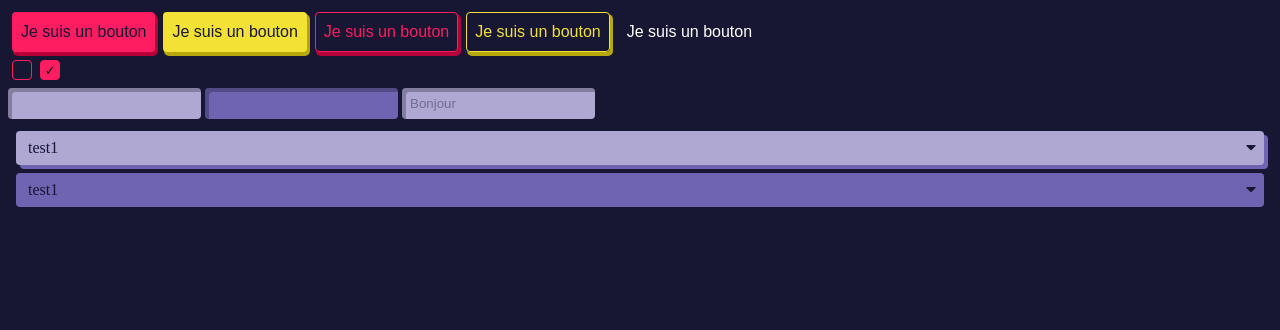
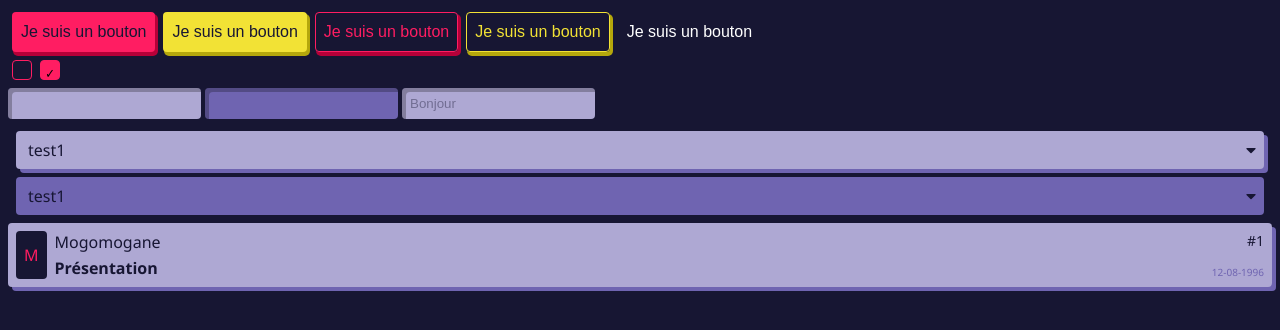
Before and after one commit to Cl0v1s/Mail, a React app in the folder frontend/: page / in a window 1280 px wide. Shown: the top 330 px of the page. Built offline with nearby package versions, Linux system fonts and the light colour scheme; the HTML template or start-up script is replaced by a standard one.

Commit message:
Ajout de mailEntry

```diff
--- a/frontend/App.jsx
+++ b/frontend/App.jsx
@@ -6,6 +6,7 @@ import { Button, ButtonPrimary, ButtonSecondary, ButtonPrimaryOutline, ButtonSec
 import { Checkbox } from './common/Checkbox/Checkbox.jsx';
 import { Input } from './common/Input/Input.jsx';
 import { Select } from './common/Select/Select.jsx';
+import { MailEntry } from './mail/MailEntry/MailEntry.jsx';
 
 export default class App extends Component {
 	constructor(props) {
@@ -50,6 +51,22 @@ export default class App extends Component {
 						/>
 					</div>
 				</div>
+				<div>
+					<MailEntry
+						mail={{
+							id: "1",
+							headers: {
+								Date: '12-08-1996',
+								Subject: 'Présentation',
+								From: {
+									name: 'Mogomogane',
+									address: 'mogomoganedu47@hotmail.fr'
+								},
+							}
+						}}
+						onClick={this.onClick}
+					/>
+				</div>
 			</div>
 		);
 	}
--- /dev/null
+++ b/frontend/mail/MailEntry/MailEntry.jsx
@@ -0,0 +1,46 @@
+import React from 'react';
+
+import PropTypes from 'prop-types';
+
+import './MailEntry.scss';
+
+import { Mail as MailType } from './../../model/types';
+
+export class MailEntry extends React.Component {
+    static propTypes = {
+        mail: MailType.isRequired,
+        onClick: PropTypes.func.isRequired,
+    }
+
+    render() {
+        const sender = this.props.mail.headers.From.name || this.props.mail.headers.From.address;
+        return (
+            <div className="component-mail-entry d-flex p-2" onClick={this.props.onClick}>
+                <div className="col-auto">
+                    <div className="picture p-2 d-flex align-items-center">
+                        { sender[0].toUpperCase() }
+                    </div>
+                </div>
+                <div className="col pl-2">
+                    <div className="d-flex mb-1 align-items-start">
+                        <div className="col sender">
+                            { sender }
+                        </div>
+                        <div className="col-auto id font-size-s">
+                            #{ this.props.mail.id}
+                        </div>
+                    </div>
+                    <div className="d-flex mt-1 align-items-end">
+                        <div className="col subject">
+                            { this.props.mail.headers.Subject }
+                        </div>
+                        <div className="col-auto date font-size-xs">
+                            { this.props.mail.headers.Date }
+                        </div>
+                    </div>
+                </div>
+
+            </div>
+        )
+    }
+}
--- /dev/null
+++ b/frontend/mail/MailEntry/MailEntry.scss
@@ -0,0 +1,27 @@
+.component-mail-entry {
+    --background: var(--color-grey);
+    --shadow: var(--color-grey-0);
+    --text: var(--color-dark);
+
+    color: var(--text);
+    background-color: var(--background);
+    border-radius: var(--radius);
+    cursor: pointer;
+    box-shadow: 4px 4px 0px 0px var(--shadow);
+
+
+    .picture {
+        background-color: var(--text);
+        color: var(--color-primary);
+        border-radius: var(--radius);
+        height: 100%;
+    }
+
+    .subject {
+        font-weight: bold;
+    }
+
+    .date {
+        color: var(--color-grey-0);
+    }
+}
--- a/frontend/theme.scss
+++ b/frontend/theme.scss
@@ -38,9 +38,11 @@
     }
 }
 
+$font-size: 16;
 
 :root {
-    font-size: 16px;
+    font-size: #{$font-size}px;
+    font-family: 'Segoe UI', Tahoma, Geneva, Verdana, sans-serif;
 
     --color-color-0: #FFFFFF;
     --color-color-100: #012957;
@@ -67,11 +69,35 @@
 }
 
 html {
-    font-size: 16px;
+    font-size: #{$font-size}px;
 }
 
 body {
     background-color: var(--color-dark);
+}
+
+/**
+    font-size
+**/
+
+.font-size-xs {
+    font-size: (10 / $font-size) * 1rem;
+}
+
+.font-size-s {
+    font-size: (14 / $font-size) * 1rem;
+}
+
+.font-size-m {
+    font-size: 1rem;
+}
+
+.font-size-l {
+    font-size: (18 / $font-size) * 1rem;
+}
+
+.font-size-xl {
+    font-size: (22 / $font-size) * 1rem;
 }
 
 /**
@@ -93,3 +119,35 @@ body {
 @include declare-xy(padding, 3, --size-m);
 @include declare-xy(padding, 4, --size-l);
 @include declare-xy(padding, 5, --size-xl);
+
+/**
+    Flexbox
+**/
+.d-flex {
+    display: flex;
+};
+
+.col {
+    flex: 1 0 0%;
+}
+
+.col-auto {
+    flex: 0 0 auto;
+    width: auto;
+}
+
+.align-items-start {
+    align-items: flex-start;
+}
+
+.align-items-center {
+    align-items: center;
+}
+
+.align-items-end {
+    align-items: flex-end;
+}
+
+.justify-content-center {
+    justify-content: center;
+}
```
